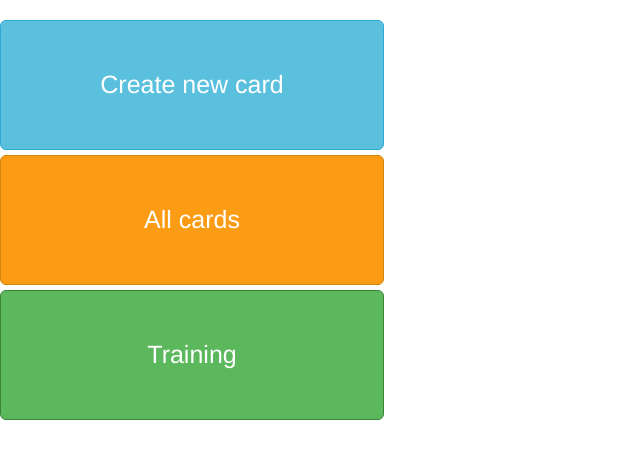
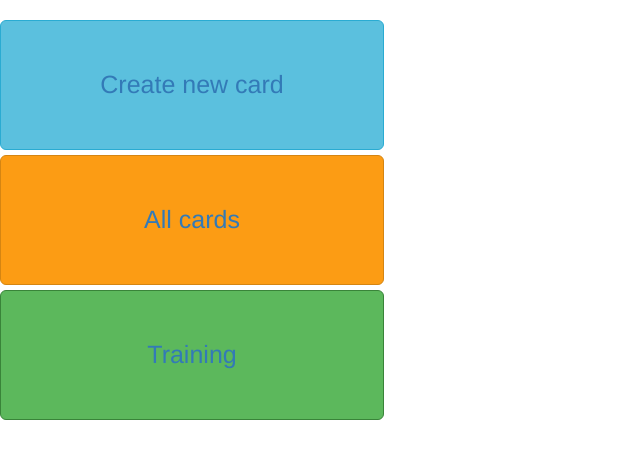
Before and after one commit to yulia-sa/cards_flask, a Flask app: page / in a window 1280 px wide. Shown: the part 52-511 px from the top of the page, without its empty margins (0-640 px from the left). Run offline with Flask 2, Linux system fonts and the light colour scheme; some libraries are stand-ins or nearby versions.

Commit message:
new links and pages

```diff
--- a/server.py
+++ b/server.py
@@ -1,4 +1,4 @@
-from flask import Flask, render_template
+from flask import Flask, render_template, request
 
 my_flask_app = Flask(__name__)
 
@@ -8,10 +8,20 @@ def index():
     return render_template('index.html')
 
 
+@my_flask_app.route('/new/')
+def all_news():
+    return render_template('new_card.html')
+
+
 @my_flask_app.route('/cards/')
 def all_cards():
     return render_template('all_cards.html')
 
 
+@my_flask_app.route('/training/')
+def training():
+    return render_template('training.html')
+
+
 if __name__ == "__main__":
     my_flask_app.run(debug=True)
--- a/templates/all_cards.html
+++ b/templates/all_cards.html
@@ -4,6 +4,6 @@
     <title>Cards</title>
 </head>
 <body>
- <h2>Все карточки списком</h2>
+ <h2>All cards</h2>
 </body>
 </html>
--- a/templates/index.html
+++ b/templates/index.html
@@ -45,9 +45,9 @@
 </nav>
 
     <div class="menu-buttons">
-        <button type="button" class="btn btn-default btn-lg btn-block btn-first">Create new card</button>
-        <button type="button" class="btn btn-default btn-lg btn-block btn-second">All cards</button>
-        <button type="button" class="btn btn-default btn-lg btn-block btn-third">Training</button>
+        <button type="button" class="btn btn-default btn-lg btn-block btn-first"><a href="/new/">Create new card</a></button>
+        <button type="button" class="btn btn-default btn-lg btn-block btn-second"><a href="/cards/">All cards</a></button>
+        <button type="button" class="btn btn-default btn-lg btn-block btn-third"><a href="/training/">Training</a></button>
     </div>
 
     <!-- jQuery (necessary for Bootstrap's JavaScript plugins) -->
```
